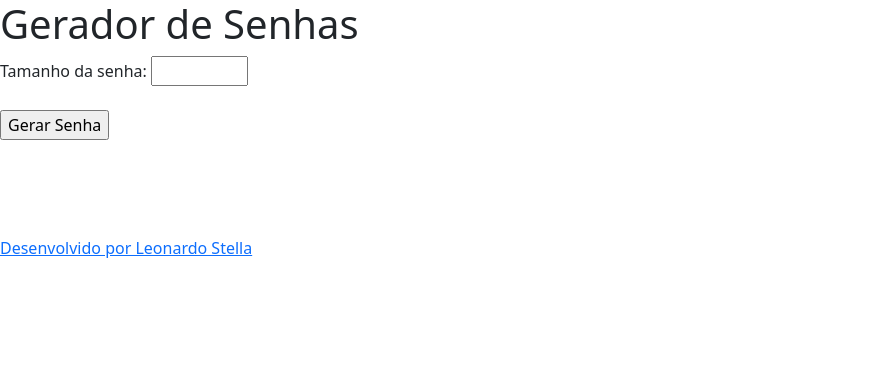
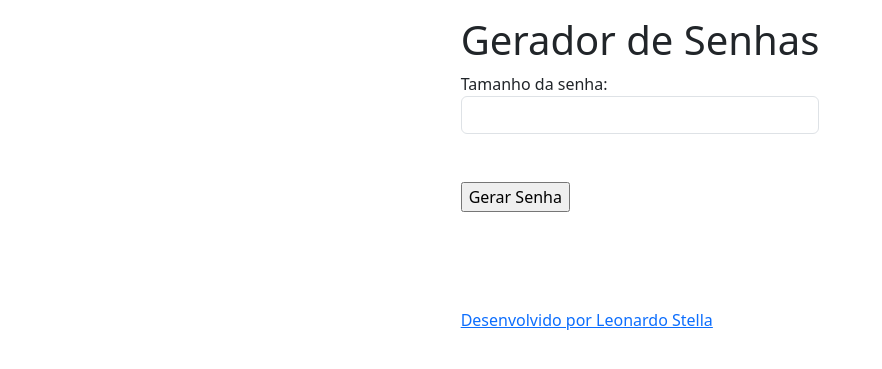
Before and after one commit to leostella97/gspython, a PHP site: page / in a window 1280 px wide. Shown: the top 369 px of the page, without its empty margins (0-882 px from the left). Run offline with PHP 8.4, Linux system fonts and the light colour scheme.

Commit message:
allow-empty

```diff
--- a/Web/index.php
+++ b/Web/index.php
@@ -7,9 +7,11 @@
 	<title>Gerador de Senhas</title>
 </head>
 <body>
+<div class="d-flex justify-content-center mt-3">
+  <div class="text-left">
 	<h1>Gerador de Senhas</h1>
 	<form action="" method="post">
-		Tamanho da senha: <input type="number" name="tamanho" min="1" max="100"><br><br>
+		Tamanho da senha: <input type="number" class="form-control" name="tamanho" min="1" max="100"><br><br>
 		<input type="submit" value="Gerar Senha">
 	</form>
 	<br>
@@ -23,6 +25,8 @@
 	?>
 <br><br><br>
 	<a target="_blank" href="https://leonardostella.lesttech.com.br/">Desenvolvido por Leonardo Stella</a>
+	</div>
+	</div>
 	<script src="https://cdn.jsdelivr.net/npm/bootstrap@5.3.0-alpha3/dist/js/bootstrap.bundle.min.js" integrity="sha384-ENjdO4Dr2bkBIFxQpeoTz1HIcje39Wm4jDKdf19U8gI4ddQ3GYNS7NTKfAdVQSZe" crossorigin="anonymous"></script>
 </body>
 </html>
```
